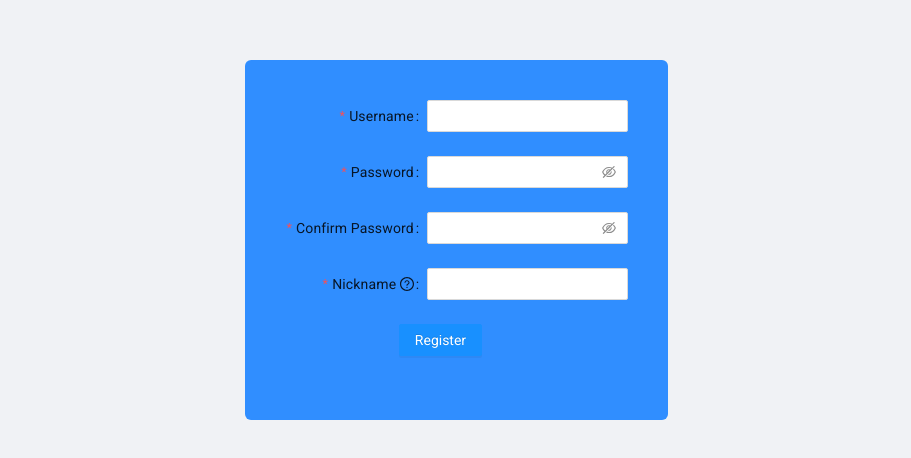
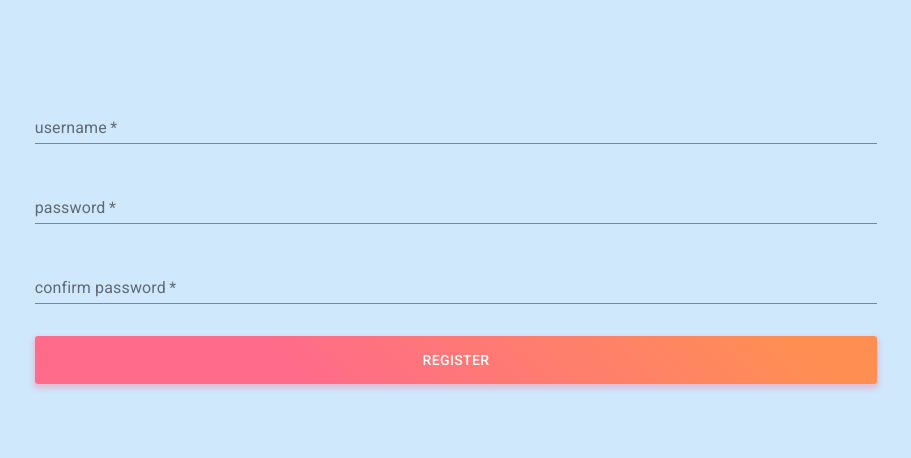
Before and after one commit to coldhurt/simple-manager-fe, a React (Create React App) app: page /register in a window 1280 px wide. Shown: the part 160-618 px from the top of the page, without its empty margins (184-1095 px from the left). Built offline with nearby package versions, Linux system fonts and the light colour scheme.

Commit message:
set avatar & add register

```diff
--- a/src/store/user/reducers/index.ts
+++ b/src/store/user/reducers/index.ts
@@ -28,7 +28,10 @@ import {
   IM_SESSION_ADD_SUCCESS,
   IM_SESSION_LIST,
   IM_SESSION_LIST_SUCCESS,
-  IM_SESSION_LIST_FAILED
+  IM_SESSION_LIST_FAILED,
+  USER_REGISTER,
+  USER_REGISTER_SUCCESS,
+  USER_REGISTER_FAILED
 } from '../types'
 
 const DEFAULT_USER_STATE: IUserState = {
@@ -52,6 +55,23 @@ export default function userReducer(
   action: IUserAction
 ): IUserState {
   switch (action.type) {
+    case USER_REGISTER:
+      return {
+        ...state,
+        loading: true
+      }
+    case USER_REGISTER_SUCCESS:
+      return {
+        ...state,
+        loading: false
+      }
+    case USER_REGISTER_FAILED:
+      return {
+        ...state,
+        error: action.error,
+        loading: false
+      }
+
     case USER_LOGIN:
       return {
         ...state,
--- a/src/store/user/types.ts
+++ b/src/store/user/types.ts
@@ -26,6 +26,9 @@ export const CHAT_BOX_ADD_MESSAGE = 'CHAT_BOX_ADD_MESSAGE'
 export const UPDATE_USER_INFO = 'UPDATE_USER_INFO'
 export const UPDATE_USER_INFO_FAILED = 'UPDATE_USER_INFO_FAILED'
 export const UPDATE_USER_INFO_SUCCESS = 'UPDATE_USER_INFO_SUCCESS'
+export const USER_REGISTER = 'USER_REGISTER'
+export const USER_REGISTER_SUCCESS = 'USER_REGISTER_SUCCESS'
+export const USER_REGISTER_FAILED = 'USER_REGISTER_FAILED'
 
 export interface IUserState {
   loading: boolean
@@ -71,6 +74,28 @@ export interface IMSession {
   type: number // 1: 个人  2: 群组
 }
 
+export interface IRegister {
+  username: string
+  password: string
+  confirmPassword: string
+}
+
+export interface IRegisterAction {
+  type: typeof USER_REGISTER
+  data: IRegister
+  callback: Function
+}
+
+export interface IRegisterSuccessAction {
+  type: typeof USER_REGISTER_SUCCESS
+  data: IAdmin
+}
+
+export interface IRegisterFailedAction {
+  type: typeof USER_REGISTER_FAILED
+  error: string
+}
+
 export interface ILoginAction {
   type: typeof USER_LOGIN
   admin: IAdmin
@@ -102,6 +127,7 @@ export interface IUserInfoFailedAction {
 
 export interface IUserListAction {
   type: typeof USER_LIST
+  nickname: string
 }
 
 export interface IUserListSuccessAction {
@@ -240,3 +266,6 @@ export type IUserAction =
   | IIMSessionListAction
   | IIMSessionListSuccessAction
   | IIMSessionListFailedAction
+  | IRegisterAction
+  | IRegisterFailedAction
+  | IRegisterSuccessAction
--- a/src/view/Login/index.tsx
+++ b/src/view/Login/index.tsx
@@ -12,7 +12,6 @@ import {
   TextField,
   makeStyles
 } from '@material-ui/core'
-import './login.css'
 import { MessageActionProps } from '../../App'
 import { showMessageAction } from '../../store/util/actions'
 
@@ -106,7 +105,7 @@ const mapDispatchToProps = {
 const LoginForm = connect(mapStateToProps, mapDispatchToProps)(Login)
 
 export default {
-  name: 'user',
+  name: 'login',
   reducers: userReducer,
   view: LoginForm
 }
--- a/src/view/Login/login.css
+++ /dev/null
@@ -1,22 +0,0 @@
-.login-layout {
-  position: fixed;
-  top: 0;
-  bottom: 0;
-  left: 0;
-  right: 0;
-  justify-content: center;
-  align-items: center;
-}
-
-.login-form {
-  width: 35%;
-  justify-content: center;
-  align-items: center;
-  display: flex;
-}
-
-.login-form form {
-  padding: 40px;
-  background: #308eff;
-  border-radius: 6px;
-}
--- a/src/view/NewIM/Friends/AddFriend.tsx
+++ b/src/view/NewIM/Friends/AddFriend.tsx
@@ -7,7 +7,6 @@ import {
   ListItemIcon,
   ListItemText,
   Avatar,
-  CircularProgress,
   makeStyles,
   Button
 } from '@material-ui/core'
@@ -22,7 +21,7 @@ import {
 } from '../../../store/user/actions'
 import { AppState } from '../../../store'
 import { connect } from 'react-redux'
-import { message, Modal } from 'antd'
+import { Modal } from 'antd'
 
 const useStyles = makeStyles({
   root: {
@@ -40,7 +39,7 @@ interface AddFriendProps {
   users: IAdmin[]
   friendAdd(friend_id: string): void
   getUserInfo(): void
-  userList(name?: string): void
+  userList(nickname?: string): void
 }
 
 interface FriendItemProps {
@@ -100,6 +99,8 @@ const AddFriend: React.SFC<AddFriendProps> = ({
                 <TextField
                   value={text}
                   onChange={e => setText(e.target.value)}
+                  fullWidth
+                  placeholder='根据昵称搜索'
                 />
                 <Button
                   style={{ marginLeft: 10 }}
--- a/src/view/Register/index.tsx
+++ b/src/view/Register/index.tsx
@@ -1,137 +1,144 @@
 import React from 'react'
-import { Input, Button, Layout, Form, Tooltip } from 'antd'
+import { IUserState, IRegister } from '../../store/user/types'
+import { IState } from '../../store/types'
+import { connect } from 'react-redux'
+import { registerAction } from '../../store/user/actions'
 import userReducer from '../../store/user/reducers'
-import './register.css'
-import { QuestionCircleOutlined } from '@ant-design/icons'
+import {
+  Button,
+  Container,
+  CssBaseline,
+  Grid,
+  TextField,
+  makeStyles
+} from '@material-ui/core'
+import { MessageActionProps } from '../../App'
+import { showMessageAction } from '../../store/util/actions'
+import { message } from 'antd'
+import { useHistory } from 'react-router-dom'
 
-const { Content } = Layout
+interface RegisterProps {
+  user: IUserState
+  register(data: IRegister, callback: Function): void
+}
 
-class Register extends React.Component {
-  state = {
-    loading: false
+const useStyles = makeStyles({
+  root: {
+    flexGrow: 1,
+    backgroundColor: '#cfe8fc',
+    height: '100vh',
+    display: 'flex',
+    alignContent: 'center',
+    justifyContent: 'center',
+    flexDirection: 'column'
+  },
+  form: {
+    justifyContent: 'center'
+  },
+  item: {
+    justifyContent: 'center'
+  },
+  button: {
+    background: 'linear-gradient(45deg, #FE6B8B 30%, #FF8E53 90%)',
+    border: 0,
+    borderRadius: 3,
+    boxShadow: '0 3px 5px 2px rgba(255, 105, 135, .3)',
+    color: 'white',
+    height: 48,
+    padding: '0 30px'
   }
+})
 
-  componentDidMount() {}
+const Register: React.SFC<RegisterProps & MessageActionProps> = ({
+  register
+}) => {
+  const classes = useStyles()
+  const [username, setUsername] = React.useState('')
+  const [password, setPassword] = React.useState('')
+  const [confirmPassword, setConfirmPassword] = React.useState('')
+  const history = useHistory()
+  return (
+    <Container className={classes.root} disableGutters>
+      <CssBaseline>
+        <Grid container spacing={4} className={classes.form}>
+          <Grid item xs={8} className={classes.item} container>
+            <TextField
+              value={username}
+              onChange={e => setUsername(e.target.value)}
+              label='username'
+              required
+              fullWidth
+            />
+          </Grid>
+          <Grid item xs={8} className={classes.item} container>
+            <TextField
+              value={password}
+              onChange={e => setPassword(e.target.value)}
+              label='password'
+              type='password'
+              required
+              fullWidth
+            />
+          </Grid>
+          <Grid item xs={8} className={classes.item} container>
+            <TextField
+              value={confirmPassword}
+              onChange={e => setConfirmPassword(e.target.value)}
+              label='confirm password'
+              type='password'
+              required
+              fullWidth
+            />
+          </Grid>
+          <Grid item xs={8} className={classes.item} container>
+            <Button
+              className={classes.button}
+              fullWidth
+              onClick={() => {
+                if (!(username.length >= 5 && username.length <= 30)) {
+                  message.error('username length should be between 5 and 30')
+                  return
+                }
+                if (password !== confirmPassword) {
+                  message.error('password is not same to confirmPassword')
+                } else if (!(password.length >= 8 && password.length <= 30)) {
+                  message.error('password length should be between 8 and 30')
+                } else {
+                  register(
+                    { username, password, confirmPassword },
+                    (res: Record<string, string>) => {
+                      if (res && res.success) {
+                        history.replace('/login')
+                      }
+                    }
+                  )
+                }
+              }}
+            >
+              Register
+            </Button>
+          </Grid>
+        </Grid>
+      </CssBaseline>
+    </Container>
+  )
+}
 
-  onFinish = (values: any) => {
-    console.log('Received values of form: ', values)
-  }
-
-  render() {
-    const formItemLayout = {
-      labelCol: {
-        xs: { span: 24 },
-        sm: { span: 10 }
-      },
-      wrapperCol: {
-        xs: { span: 24 },
-        sm: { span: 16 }
-      }
-    }
-    const tailFormItemLayout = {
-      wrapperCol: {
-        xs: {
-          span: 24,
-          offset: 0
-        },
-        sm: {
-          span: 16,
-          offset: 8
-        }
-      }
-    }
-    return (
-      <Layout className='register-layout'>
-        <Content className='register-form'>
-          <Form
-            {...formItemLayout}
-            onFinish={this.onFinish}
-            name='register'
-            scrollToFirstError
-          >
-            <Form.Item
-              name='username'
-              label='Username'
-              rules={[
-                {
-                  required: true,
-                  message: 'Please input your username!'
-                }
-              ]}
-            >
-              <Input />
-            </Form.Item>
-            <Form.Item
-              name='password'
-              label='Password'
-              rules={[
-                {
-                  required: true,
-                  message: 'Please input your password!'
-                }
-              ]}
-              hasFeedback
-            >
-              <Input.Password />
-            </Form.Item>
-            <Form.Item
-              name='confirm'
-              label='Confirm Password'
-              dependencies={['password']}
-              hasFeedback
-              rules={[
-                {
-                  required: true,
-                  message: 'Please confirm your password!'
-                },
-                ({ getFieldValue }) => ({
-                  validator(rule, value) {
-                    if (!value || getFieldValue('password') === value) {
-                      return Promise.resolve()
-                    }
-                    return Promise.reject(
-                      'The two passwords that you entered do not match!'
-                    )
-                  }
-                })
-              ]}
-            >
-              <Input.Password />
-            </Form.Item>
-            <Form.Item
-              name='nickname'
-              label={
-                <span>
-                  Nickname&nbsp;
-                  <Tooltip title='What do you want others to call you?'>
-                    <QuestionCircleOutlined />
-                  </Tooltip>
-                </span>
-              }
-              rules={[
-                {
-                  required: true,
-                  message: 'Please input your nickname!',
-                  whitespace: true
-                }
-              ]}
-            >
-              <Input />
-            </Form.Item>
-            <Form.Item {...tailFormItemLayout}>
-              <Button type='primary' htmlType='submit'>
-                Register
-              </Button>
-            </Form.Item>
-          </Form>
-        </Content>
-      </Layout>
-    )
+const mapStateToProps = (state: IState) => {
+  return {
+    user: state.user
   }
 }
 
+const mapDispatchToProps = {
+  register: registerAction,
+  showMessageAction
+}
+
+const RegisterForm = connect(mapStateToProps, mapDispatchToProps)(Register)
+
 export default {
-  name: 'register',
+  name: 'user',
   reducers: userReducer,
-  view: Register
+  view: RegisterForm
 }
--- a/src/view/Register/register.css
+++ /dev/null
@@ -1,22 +0,0 @@
-.register-layout {
-  position: fixed;
-  top: 0;
-  bottom: 0;
-  left: 0;
-  right: 0;
-  justify-content: center;
-  align-items: center;
-}
-
-.register-form {
-  width: 35%;
-  justify-content: center;
-  align-items: center;
-  display: flex;
-}
-
-.register-form form {
-  padding: 40px;
-  background: #308eff;
-  border-radius: 6px;
-}
```
Also changed, not shown: src/store/sagas/index.ts (+23 -3 lines), src/store/user/actions/index.ts (+31 -3 lines), src/view/NewIM/Friends/index.tsx (+11 -3 lines), src/view/NewIM/Message/index.tsx (+28 -9 lines), src/view/NewIM/User/UserInfo.tsx (+45 -2 lines).
